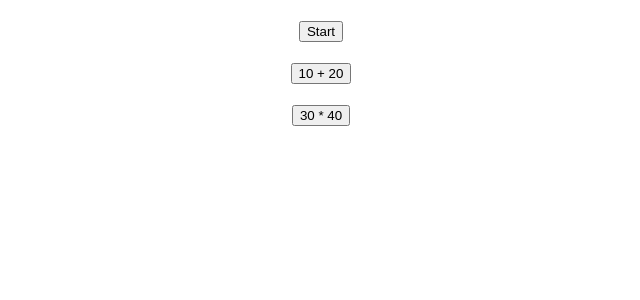
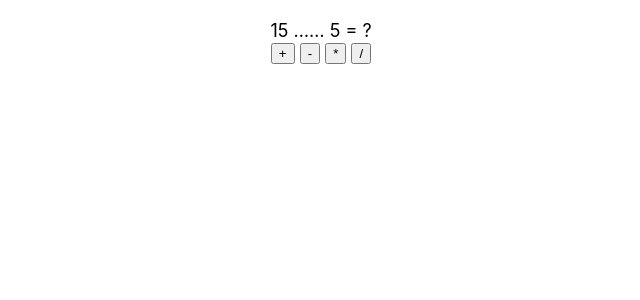
Before and after one commit to Thanakorn191/App_1, a React (Create React App) app: page / in a window 1280 px wide. Shown: the top 300 px of the page, without its empty margins (319-959 px from the left). Built offline with nearby package versions, Linux system fonts and the light colour scheme.

Commit message:
update RefsFunc

```diff
--- a/src/App.js
+++ b/src/App.js
@@ -1,12 +1,10 @@
 import React from 'react';
-import { Content, Footer, Header } from './func-components';
-import Calendar from './class-components';
-import EventData2 from './event-data';
-import Calculator from './calculator';
+
+import RefsFunc from './refs-func';
 
 function App() {
 
-  return <EventData2/>;
+  return <RefsFunc/>;
 
 }
 
--- /dev/null
+++ b/src/refs-func.js
@@ -0,0 +1,33 @@
+import React, {useRef} from 'react'
+
+
+export default function RefsFunc() {
+    const num1 = useRef()
+    const num2 = useRef()
+    const operator = React.useRef()
+    const result = useRef()
+
+    const calculate = (ev) => {
+    let op = ev.target.innerText
+    let n1 = parseInt(num1.current.innerText)
+    let n2 = parseInt(num2.current.innerText)
+    let r = eval(`${n1} ${op} ${n2}`)
+    result.current.innerText = r
+    operator.current.innerText = op
+}
+return (
+    <div style={{ textAlign: 'center', marginTop: 20, fontSize: 18 }}>
+        <span ref={num1}>15</span>&nbsp;
+        <span ref={operator}>……</span>&nbsp;
+        <span ref={num2}>5</span>&nbsp;
+        <span>=</span>&nbsp;
+        <span ref={result}>?</span>
+    <div>
+        <button onClick={calculate}>+</button>&nbsp;
+        <button onClick={calculate}>-</button>&nbsp;
+        <button onClick={calculate}>*</button>&nbsp;
+        <button onClick={calculate}>/</button>
+    </div>
+    </div>
+)
+}
```
